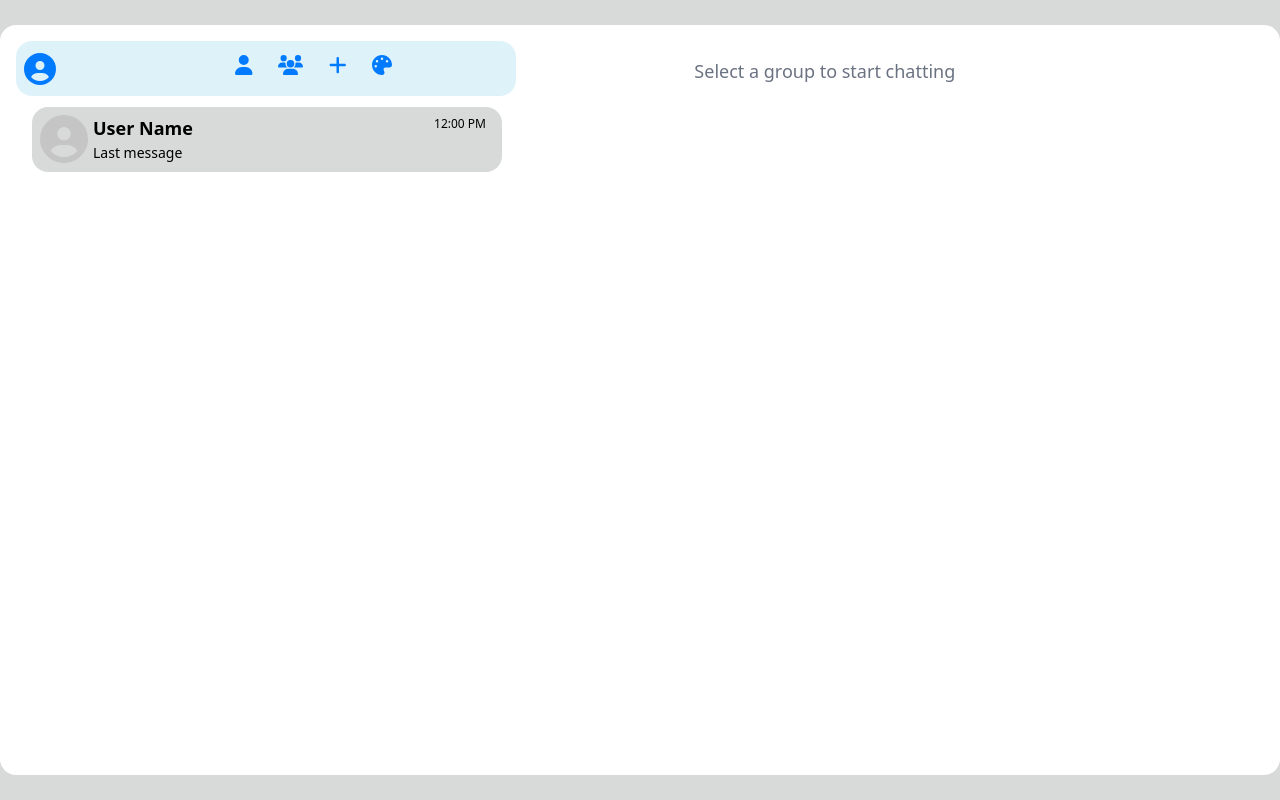
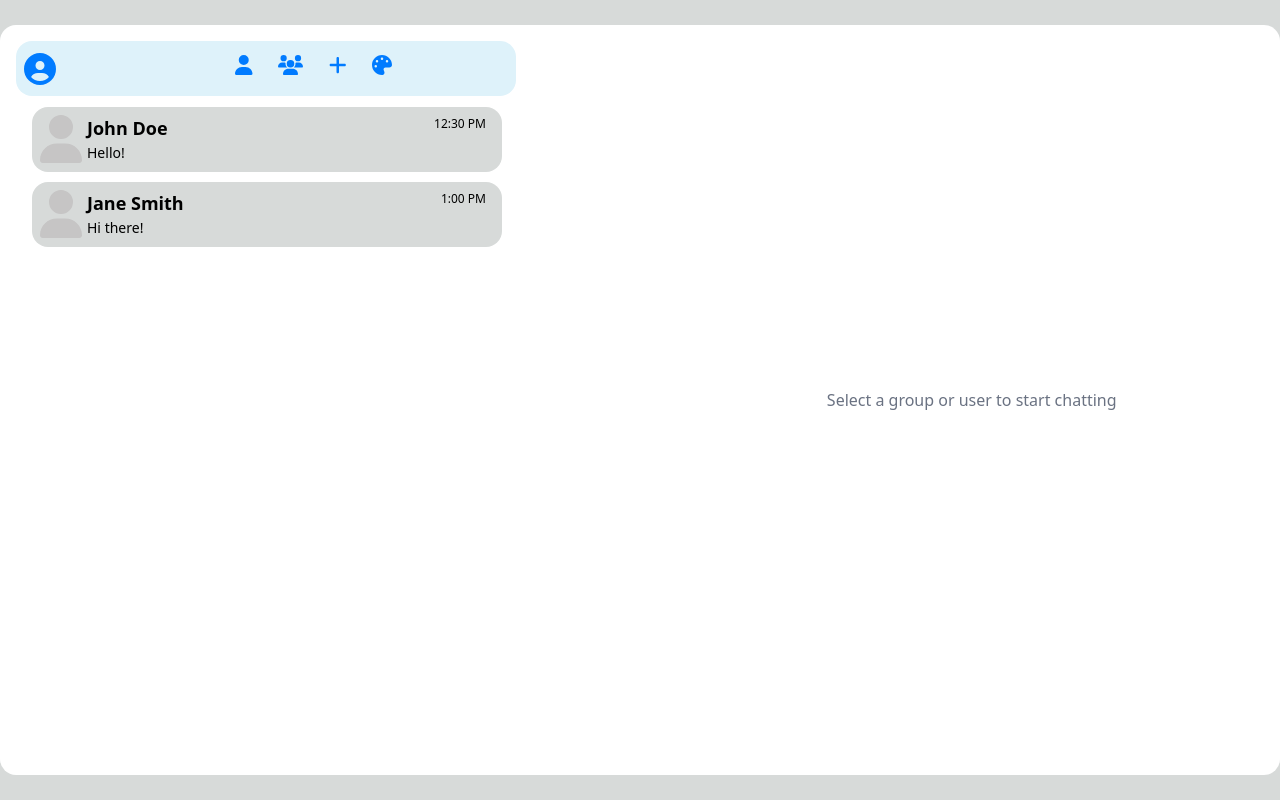
Before and after one commit to vaishnavi185/ChatApp, a Next.js app in the folder chitchat/: page /Chat in a window 1280 px wide. Both pictures are taken after a click on the button 243 px from the left and 65 px from the top of the page. Built offline with nearby package versions, Linux system fonts and the light colour scheme.

Commit message:
ui completeded

```diff
--- a/chitchat/src/components/Card.jsx
+++ b/chitchat/src/components/Card.jsx
@@ -1,29 +1,37 @@
 import React from 'react';
 import { FontAwesomeIcon } from '@fortawesome/react-fontawesome';
-import { faCircleUser, faUsers } from '@fortawesome/free-solid-svg-icons';
+import { faUser } from '@fortawesome/free-solid-svg-icons';
 
-export default function Card({ isGroup }) {
+export default function Card({ data, onCardClick }) {
   return (
-    <div className='w-[470px] h-[65px] bg-[#d7dad9] rounded-2xl flex ml-4 flex-row gap-x-[5px] '>
+    <div className=' flex flex-col gap-y-[10px]'>
+      {data.map((item, index) => (
+        <div
+          key={index}
+          className='w-[470px] h-[65px] bg-[#d7dad9] rounded-2xl flex ml-4 flex-row gap-x-[5px] cursor-pointer'
+          onClick={() => onCardClick(item)} // Trigger the onClick handler with the card data
+        >
           {/* User or Group Icon */}
           <div className='ml-2 mt-2'>
             <FontAwesomeIcon
-          icon={isGroup ? faUsers : faCircleUser} // Conditional logic for icon
+              icon={faUser} // Always use the group icon
               size="3x"
               style={{ color: "#c6c5c5" }} // Consistent gray color
             />
           </div>
 
-      {/* User Details */}
+          {/* User or Group Details */}
           <div className='flex flex-col mt-2'>
-        <div className='text-[18px] font-semibold text-[#000000]'>User Name</div>
-        <div className='text-[14px] font-normal text-[#000000]'>Last message</div>
+            <div className='text-[18px] font-semibold text-[#000000]'>{item.name}</div>
+            <div className='text-[14px] font-normal text-[#000000]'>{item.lastMessage}</div>
           </div>
 
           {/* Timestamp */}
           <div className='ml-auto mt-2 mr-4'>
-        <div className='text-[12px] font-normal text-[#000000]'>12:00 PM</div>
+            <div className='text-[12px] font-normal text-[#000000]'>{item.time}</div>
           </div>
+        </div>
+      ))}
     </div>
   );
 }
--- a/chitchat/src/components/ChatScreen.jsx
+++ b/chitchat/src/components/ChatScreen.jsx
@@ -1,10 +1,8 @@
 import React, { useState } from 'react';
 import Nav from './Nav.jsx';
-import List from './List.jsx';
 import Main from './Main.jsx';
-import GroupCard from './GroupCard.jsx'; // Assuming the file is named group.jsx
 
-// Dummy group data for demo purposes
+// Dummy group data
 const dummyGroups = [
   {
     id: 1,
@@ -22,27 +20,56 @@ const dummyGroups = [
   }
 ];
 
+// Dummy user data
+const dummyUsers = [
+  {
+    id: 1,
+    name: 'John Doe',
+    lastMessage: 'Hello!',
+    time: '12:30 PM',
+    messages: ['Hi John', 'How are you?']
+  },
+  {
+    id: 2,
+    name: 'Jane Smith',
+    lastMessage: 'Hi there!',
+    time: '1:00 PM',
+    messages: ['Hello Jane', 'What\'s up?']
+  }
+];
+
 export default function ChatScreen() {
   const [selectedGroup, setSelectedGroup] = useState(null);
+  const [selectedUser, setSelectedUser] = useState(null);
 
   return (
     <div className='bg-[#d7dad9] bg-cover min-h-screen flex justify-center items-center'>
       <div className="grid grid-flow-col grid-rows-3 gap-4 w-full max-w-[1400px] h-[90vh] sm:h-[750px] bg-[#ffffff] rounded-2xl p-4">
-        {/* Sidebar with Nav and Group List */}
+        {/* Sidebar */}
         <div className="row-span-3">
           <div className="flex flex-col">
             <div className='w-[500px] h-[55px] bg-[#def2fa] rounded-2xl'>
-              <Nav />
-            </div>
-            <div className="overflow-y-auto mt-2">
-
+              <Nav
+                setSelectedGroup={setSelectedGroup}
+                setSelectedUser={setSelectedUser} // ✅ added this
+                dummyGroups={dummyGroups}
+                dummyUsers={dummyUsers}           // ✅ and this
+              />
             </div>
           </div>
         </div>
 
         {/* Main Chat Window */}
-        <div className="col-span-2 row-span-2">
-          <Main selectedGroup={selectedGroup} />
+        <div className="col-span-2 row-span-3">
+          {selectedGroup ? (
+            <Main selectedGroup={selectedGroup} />
+          ) : selectedUser ? (
+            <Main selectedGroup={selectedUser} />
+          ) : (
+            <div className="flex items-center justify-center h-full text-gray-500">
+              Select a group or user to start chatting
+            </div>
+          )}
         </div>
       </div>
     </div>
--- a/chitchat/src/components/List.jsx
+++ b/chitchat/src/components/List.jsx
@@ -4,11 +4,11 @@ import Chat from '@/pages/Chat'
 
 export default function List() {
   return (
-    <div className='gap-y-[10px] flex flex-col' >
+    <div className='gap-y-[10px] flex flex-col ' >
      <br></br>
       <Card></Card>
 
-
+    fdfs
 
 
 
--- a/chitchat/src/components/Nav.jsx
+++ b/chitchat/src/components/Nav.jsx
@@ -2,46 +2,32 @@ import React, { useState } from 'react';
 import { FontAwesomeIcon } from '@fortawesome/react-fontawesome';
 import { faCircleUser, faUser, faUsers, faPlus, faPalette } from '@fortawesome/free-solid-svg-icons';
 import GroupCard from './GroupCard';
-import Card from './Card';
+import Card from './Card'; // User card component
 
-export default function Nav() {
-  const [activeComponent, setActiveComponent] = useState('profile'); // Default component
+export default function Nav({ setSelectedGroup, setSelectedUser, dummyGroups, dummyUsers }) {
+  const [showUserCards, setShowUserCards] = useState(false);
+
   const handleGroupClick = (groupData) => {
-    console.log('Group clicked:', groupData);
-    // You can add additional logic here, such as navigating to a group chat
+    setSelectedGroup(groupData);
+    setSelectedUser(null);
+    setShowUserCards(false);
   };
-  const dummyGroups = [
-    { id: 1, name: 'Group A', lastMessage: 'Hello!', time: '10:00 AM' },
-    { id: 2, name: 'Group B', lastMessage: 'How are you?', time: '11:15 AM' },
-  ];
 
-  // Components to render
-  const renderComponent = () => {
-    switch (activeComponent) {
-      case 'profile':
-        return <div>Profile Component</div>;
-      case 'theme':
-        return <div>Theme Component</div>;
-      case 'add':
-        return <div>Add Component</div>;
-        case 'groups':
-          return (
-            <div className="flex flex-col gap-2">
-              {dummyGroups.map((group) => (
-                <GroupCard
-                  key={group.id}
-                  dummyData={group}
-                  onClick={handleGroupClick}
-                />
-              ))}
-            </div>
-          );
+  const handleUserClick = () => {
+    setSelectedUser(null);
+    setSelectedGroup(null);
+    setShowUserCards(true); // This is what makes the user cards appear
+  };
+  const handleGropuClick = () => {
+    setSelectedUser(null);
+    setSelectedGroup(null);
+    setShowUserCards(false); // This is what makes the user cards appear
+  };
 
-      case 'user':
-        return <div><Card></Card></div>;
-      default:
-        return <div>Profile Component</div>;
-    }
+
+  const handleCardClick = (userData) => {
+    setSelectedUser(userData);
+    setSelectedGroup(null);
   };
 
   return (
@@ -49,57 +35,43 @@ export default function Nav() {
       {/* Navbar */}
       <div className="flex flex-row gap-[14vw]">
         <div className="ml-2 mt-3">
-          <button onClick={() => setActiveComponent('profile')}> {/* Set active component */}
-            <FontAwesomeIcon
-              icon={faCircleUser}
-              size="2x"
-              style={{ color: "#007bff" }}
-            />
+          <button title="Profile">
+            <FontAwesomeIcon icon={faCircleUser} size="2x" style={{ color: "#007bff" }} />
           </button>
         </div>
         <div className="flex flex-row-reverse gap-[2vw] mr-2 mt-3">
           <div>
-            <button onClick={() => setActiveComponent('theme')}>
-              <FontAwesomeIcon
-                icon={faPalette}
-                size="lg"
-                style={{ color: "#007bff" }}
-              />
+            <button title="Themes">
+              <FontAwesomeIcon icon={faPalette} size="lg" style={{ color: "#007bff" }} />
             </button>
           </div>
           <div>
-            <button onClick={() => setActiveComponent('add')}>
-              <FontAwesomeIcon
-                icon={faPlus}
-                size="lg"
-                style={{ color: "#007bff" }}
-              />
+            <button title="Create">
+              <FontAwesomeIcon icon={faPlus} size="lg" style={{ color: "#007bff" }} />
             </button>
           </div>
           <div>
-            <button onClick={() => setActiveComponent('groups')}>
-              <FontAwesomeIcon
-                icon={faUsers}
-                size="lg"
-                style={{ color: "#007bff" }}
-              />
+            <button onClick={handleGropuClick} title="Groups">
+              <FontAwesomeIcon icon={faUsers} size="lg" style={{ color: "#007bff" }} />
             </button>
           </div>
           <div>
-            <button onClick={() => setActiveComponent('user')}>
-              <FontAwesomeIcon
-                icon={faUser}
-                size="lg"
-                style={{ color: "#007bff" }}
-              />
+            <button onClick={handleUserClick} title="Users">
+              <FontAwesomeIcon icon={faUser} size="lg" style={{ color: "#007bff" }} />
             </button>
           </div>
         </div>
       </div>
 
-      {/* Render the active component */}
+      {/* Group List or User Cards */}
       <div className="mt-5">
-        {renderComponent()}
+        {!showUserCards ? (
+          dummyGroups.map((group) => (
+            <GroupCard key={group.id} dummyData={group} onClick={handleGroupClick} />
+          ))
+        ) : (
+          <Card data={dummyUsers} onCardClick={handleCardClick} />
+        )}
       </div>
     </div>
   );
```
Also changed, not shown: chitchat/src/components/GroupCard.jsx (+8 -7 lines). Lines whose indentation alone changed are shown as unchanged.
